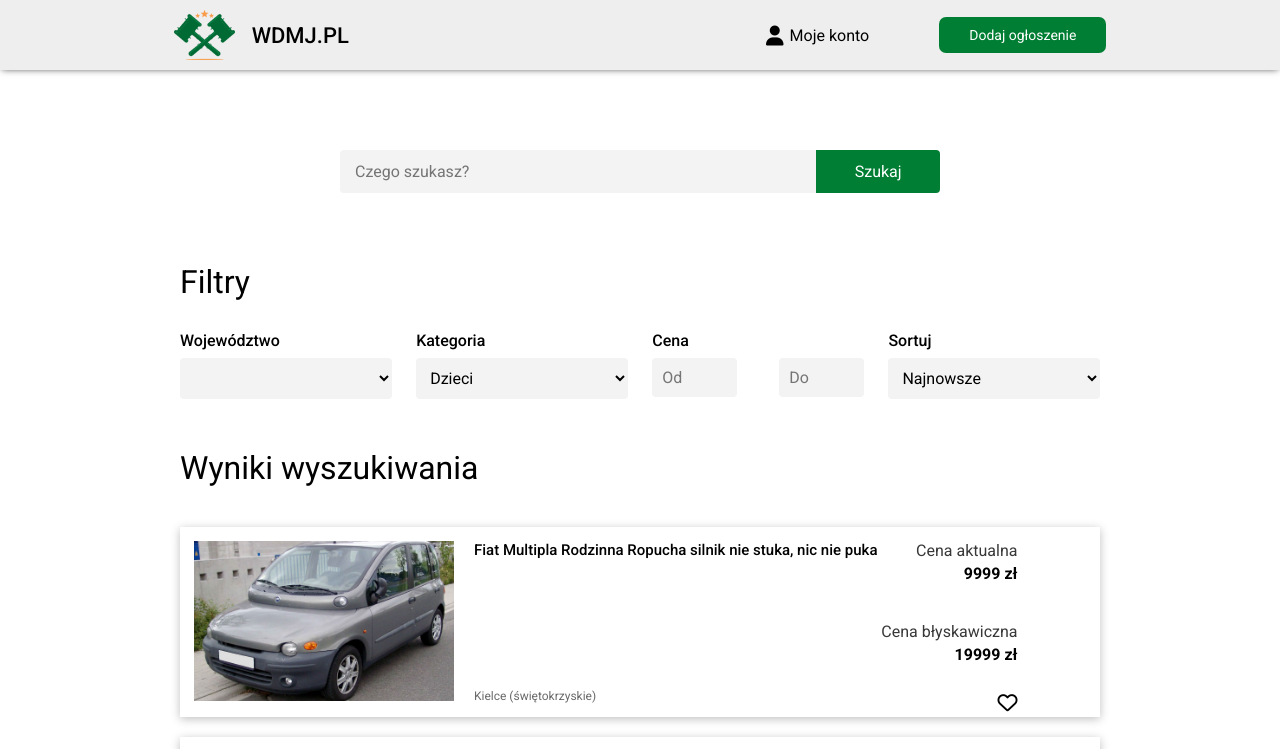
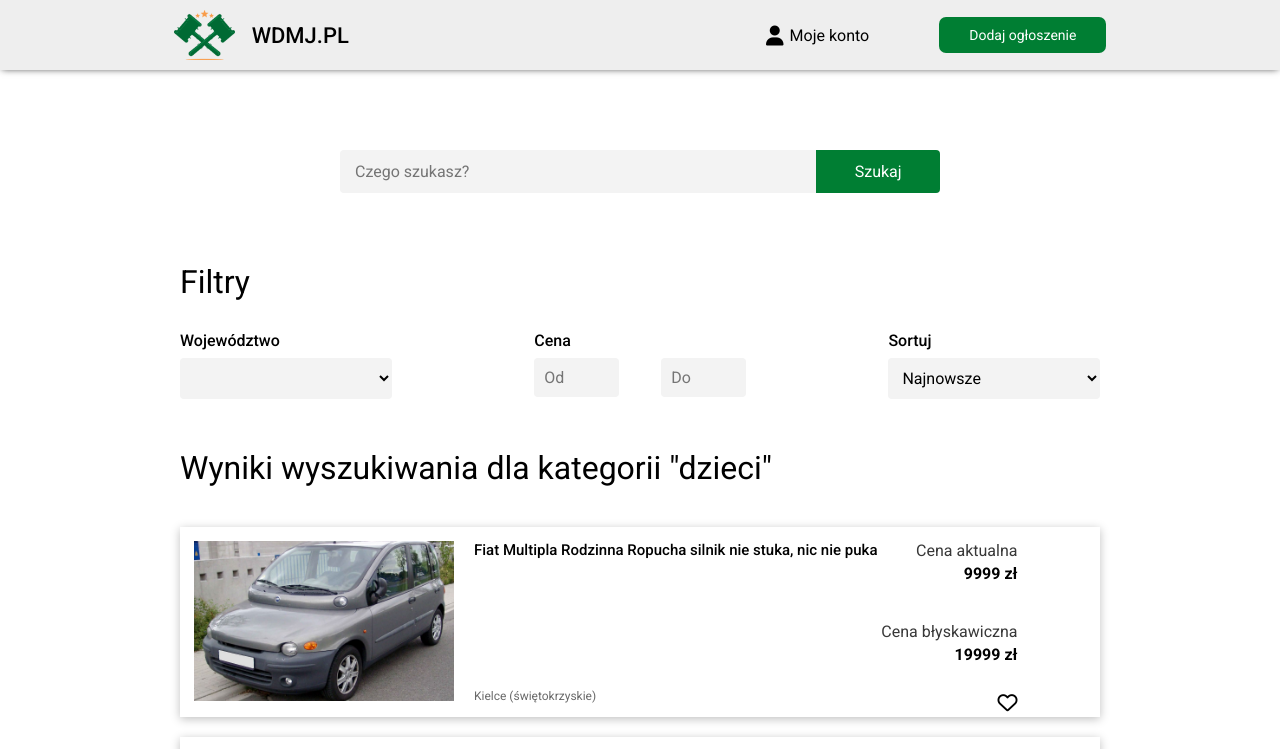
Before and after one commit to mateooosh/AuctionApp, a Vue app: page /#/kategoria/dzieci in a window 1280 px wide. Shown: the top 749 px of the page. Built offline with nearby package versions, Linux system fonts and the light colour scheme.

Commit message:
fix mistake

```diff
--- a/src/components/Wyszukane.vue
+++ b/src/components/Wyszukane.vue
@@ -26,9 +26,9 @@
             </select>
         </form>
 
-        <form class="results__category" v-on:submit.prevent>
+        <form class="results__category" v-on:submit.prevent v-if="catIsVisible">
             <label class="results__category__label" for="category">Kategoria</label>
-            <select v-model="cat" class="results__category__select" name="category"  @change="changeOption" :value="category">
+            <select v-model="category" class="results__category__select" name="category">
                 <option value="" selected >Wybierz...</option>
                 <option value="nieruchomości">Nieruchomości</option>
                 <option value="motoryzacja">Motoryzacja</option>
@@ -60,7 +60,7 @@
             </select>
         </form>
     </div>
-    <h1 style="margin-bottom: 40px;">Wyniki wyszukiwania <span v-if="query!=null">dla "{{query}}"</span></h1>
+    <h1 style="margin-bottom: 40px;">Wyniki wyszukiwania <span v-if="query!=null">dla "{{query}}"</span> <span v-if="kategoria!=null">dla kategorii "{{kategoria}}"</span></h1>
     <!-- <h1 v-if="kategoria!=null">{{kategoria}}</h1> -->
     <Card2/>
     <Card2/>
@@ -88,12 +88,13 @@ export default {
   data(){
       return{
           province: 'Wybierz...',
-        //   category: 'Wybierz...',
+          category: 'Wybierz...',
           min: '',
           max: '',
           order: 'Najnowsze',
           page: 1,
           cat: '',
+          catIsVisible: true,
       }
   },
   props:{
@@ -105,20 +106,16 @@ export default {
       console.log(this.kategoria);
 
       if(this.kategoria !== undefined){
-        this.cat = this.kategoria;
+        this.category = this.kategoria;
+        this.catIsVisible = false;
       }
   },
   methods:{
 
-      changeOption(){
-            this.$router.push(`/kategoria/${this.cat}`);
-            // console.log("changed")
-      }
+
   },
   computed:{
-      category: function(){
-          return this.kategoria;
-      }
+
   }
 }
 </script>
```
